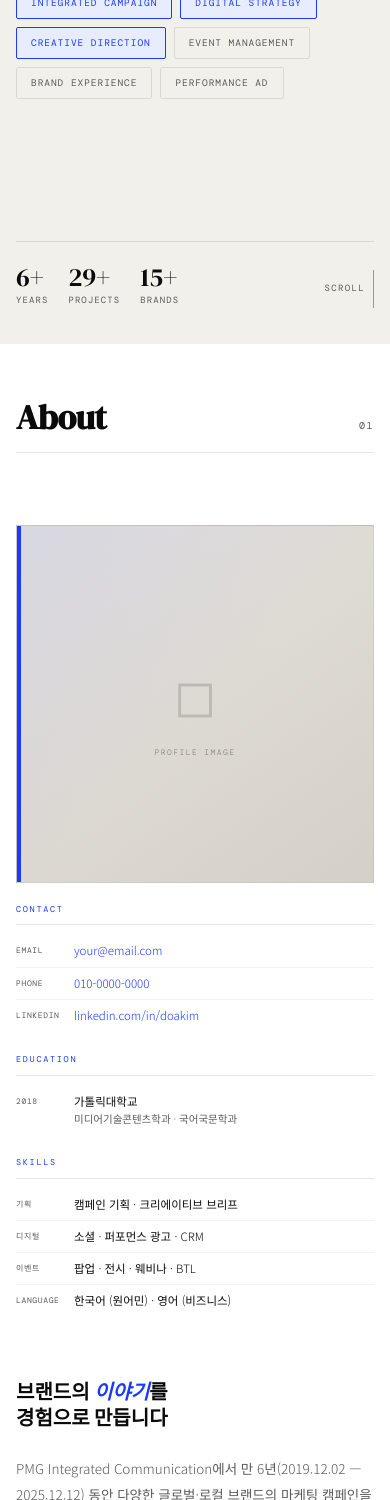
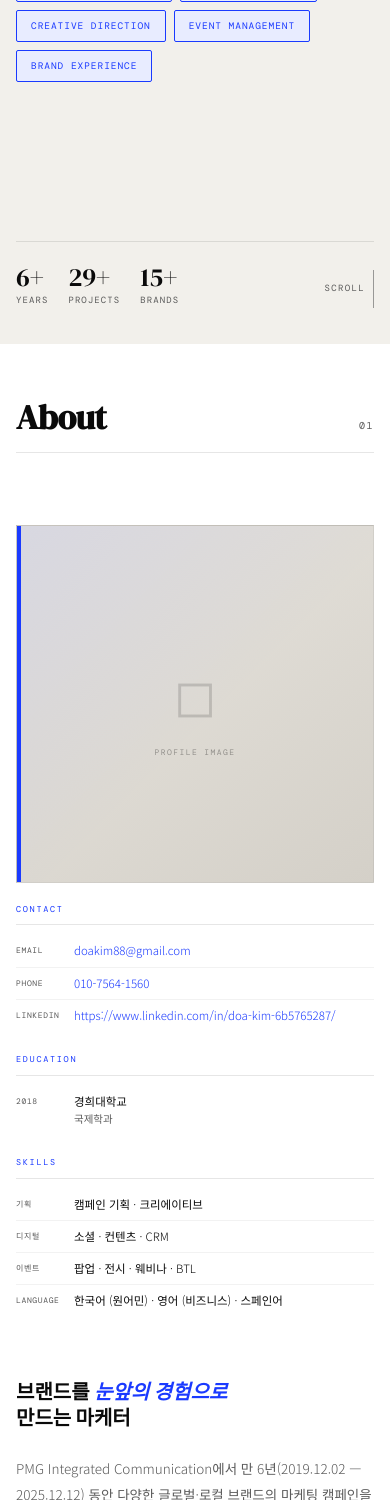
Before and after one commit to 88cmyk/portfolio, a plain HTML site: page index.html in a window 390 px wide. Shown: the part 500-2000 px from the top of the page. Drawn offline with nearby package versions, Linux system fonts and the light colour scheme.

Commit message:
Update index.html

```diff
--- a/index.html
+++ b/index.html
@@ -317,11 +317,11 @@ footer span{font-family:var(--mono);font-size:9px;letter-spacing:.09em;text-tran
   </button>
 </nav>
 <div class="mob-menu" id="mobMenu">
-  <a onclick="navTo('#about');toggleMob()">소개</a>
-  <a onclick="navTo('#expertise');toggleMob()">전문 영역</a>
-  <a onclick="navTo('#work');toggleMob()">프로젝트</a>
-  <a onclick="navTo('#clients');toggleMob()">클라이언트</a>
-  <a onclick="navTo('#contact');toggleMob()">연락</a>
+  <a onclick="navTo('#about');toggleMob()">Introduction</a>
+  <a onclick="navTo('#expertise');toggleMob()">Key Abilities</a>
+  <a onclick="navTo('#work');toggleMob()">Project</a>
+  <a onclick="navTo('#clients');toggleMob()">Client</a>
+  <a onclick="navTo('#contact');toggleMob()">Contact</a>
 </div>
 
 <!-- ════════ PAGE: HOME ════════ -->
@@ -332,7 +332,7 @@ footer span{font-family:var(--mono);font-size:9px;letter-spacing:.09em;text-tran
   <div class="hero-bg">DOA</div>
   <div class="hero-inner">
     <div class="hero-eyebrow">Senior Project Manager</div>
-    <div class="hero-sub">Portfolio · PMG Integrated Communication · 2019–2025</div>
+    <div class="hero-sub">Portfolio · Marketing · Branding</div>
     <h1 class="hero-name">DOA<br><em>KIM</em></h1>
     <div class="hero-desc">
       <p>브랜드 전략부터 현장 실행까지 —</p>
@@ -343,9 +343,8 @@ footer span{font-family:var(--mono);font-size:9px;letter-spacing:.09em;text-tran
       <span class="tag bl">Integrated Campaign</span>
       <span class="tag bl">Digital Strategy</span>
       <span class="tag bl">Creative Direction</span>
-      <span class="tag">Event Management</span>
-      <span class="tag">Brand Experience</span>
-      <span class="tag">Performance AD</span>
+      <span class="tag bl">Event Management</span>
+      <span class="tag bl">Brand Experience</span>
     </div>
   </div>
   <div class="hero-btm">
@@ -370,29 +369,29 @@ footer span{font-family:var(--mono);font-size:9px;letter-spacing:.09em;text-tran
       <div>
         <div class="ib">
           <div class="ib-title">Contact</div>
-          <div class="ir"><div class="ir-lbl">Email</div><div class="ir-val"><a href="mailto:your@email.com">your@email.com</a></div></div>
-          <div class="ir"><div class="ir-lbl">Phone</div><div class="ir-val"><a href="tel:+8210-0000-0000">010-0000-0000</a></div></div>
-          <div class="ir"><div class="ir-lbl">LinkedIn</div><div class="ir-val"><a href="https://linkedin.com" target="_blank">linkedin.com/in/doakim</a></div></div>
+          <div class="ir"><div class="ir-lbl">Email</div><div class="ir-val"><a href="mailto:your@email.com">doakim88@gmail.com</a></div></div>
+          <div class="ir"><div class="ir-lbl">Phone</div><div class="ir-val"><a href="tel:+8210-0000-0000">010-7564-1560</a></div></div>
+          <div class="ir"><div class="ir-lbl">LinkedIn</div><div class="ir-val"><a href="https://linkedin.com" target="_blank">https://www.linkedin.com/in/doa-kim-6b5765287/</a></div></div>
         </div>
         <div class="ib">
           <div class="ib-title">Education</div>
           <div class="ir">
             <div class="ir-lbl">2018</div>
-            <div class="ir-val">가톨릭대학교<br><small style="color:var(--muted);font-size:10.5px;">미디어기술콘텐츠학과 · 국어국문학과</small></div>
+            <div class="ir-val">경희대학교<br><small style="color:var(--muted);font-size:10.5px;">국제학과</small></div>
           </div>
         </div>
         <div class="ib">
           <div class="ib-title">Skills</div>
-          <div class="ir"><div class="ir-lbl">기획</div><div class="ir-val">캠페인 기획 · 크리에이티브 브리프</div></div>
-          <div class="ir"><div class="ir-lbl">디지털</div><div class="ir-val">소셜 · 퍼포먼스 광고 · CRM</div></div>
+          <div class="ir"><div class="ir-lbl">기획</div><div class="ir-val">캠페인 기획 · 크리에이티브</div></div>
+          <div class="ir"><div class="ir-lbl">디지털</div><div class="ir-val">소셜 · 컨텐츠 · CRM</div></div>
           <div class="ir"><div class="ir-lbl">이벤트</div><div class="ir-val">팝업 · 전시 · 웨비나 · BTL</div></div>
-          <div class="ir"><div class="ir-lbl">Language</div><div class="ir-val">한국어 (원어민) · 영어 (비즈니스)</div></div>
+          <div class="ir"><div class="ir-lbl">Language</div><div class="ir-val">한국어 (원어민) · 영어 (비즈니스) · 스페인어 </div></div>
         </div>
       </div>
     </div>
 
     <div class="fade fd2">
-      <h2 class="about-hl">브랜드의 <em>이야기</em>를<br>경험으로 만듭니다</h2>
+      <h2 class="about-hl">브랜드를 <em>눈앞의 경험으로</em><br> 만드는 마케터</h2>
       <div class="about-body">
         <p>PMG Integrated Communication에서 만 6년(2019.12.02 — 2025.12.12) 동안 다양한 글로벌·로컬 브랜드의 마케팅 캠페인을 기획하고 실행해왔습니다.</p>
         <p>사원에서 차장(Account Manager)으로 성장하며 크리에이티브 개발, 디지털 미디어 운영, 이벤트 기획까지 End-to-End 통합 마케팅을 두루 경험했습니다.</p>
```
